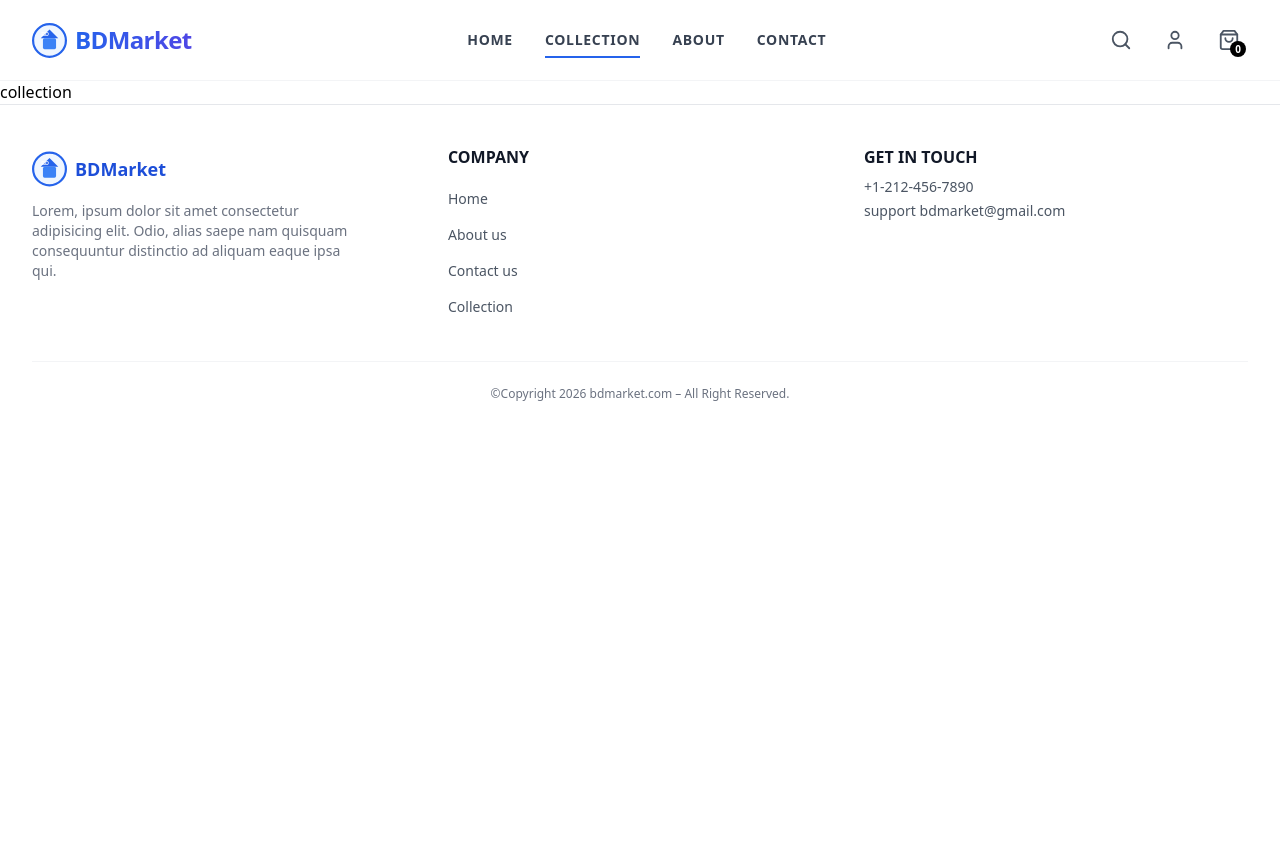
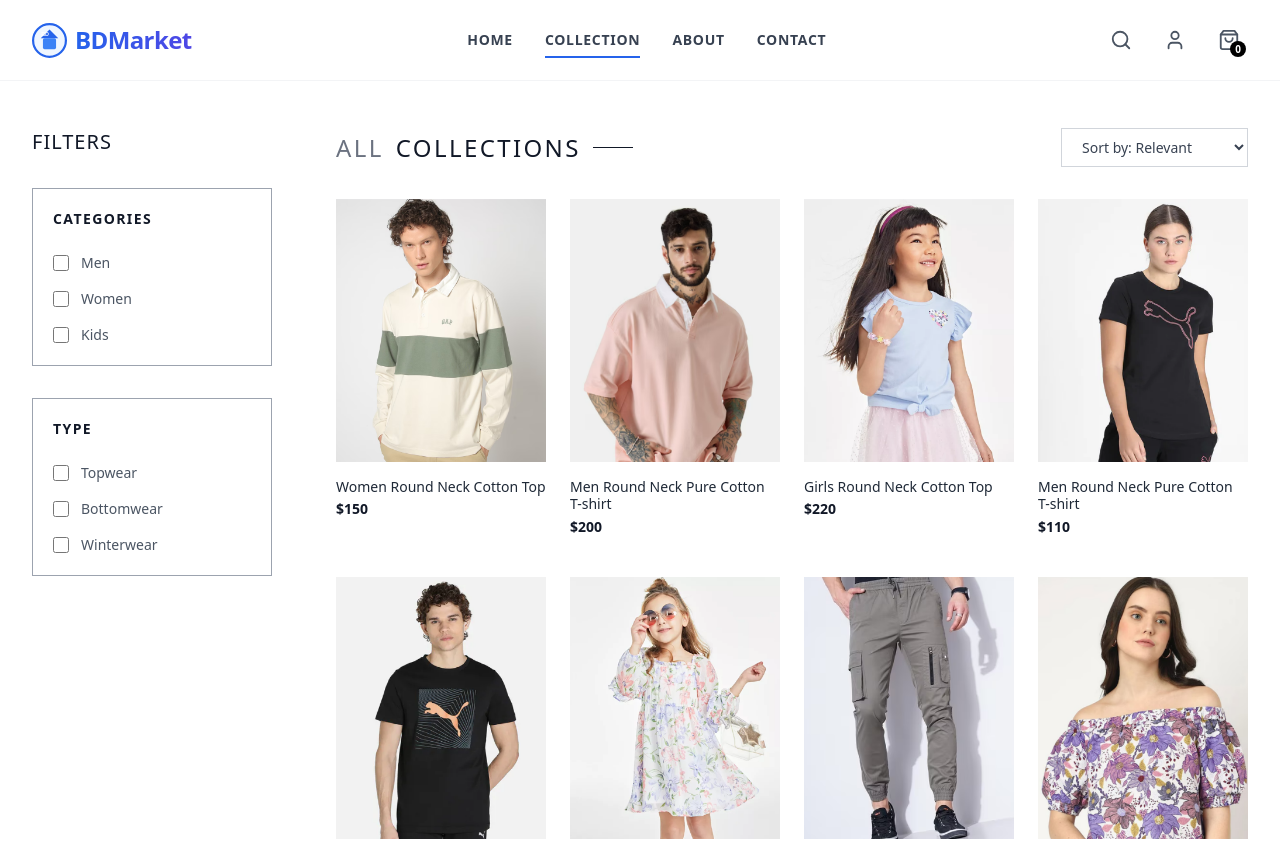
Before and after one commit to imrulkayes01/BDMarket, a Nuxt app: page /collection in a window 1280 px wide. Shown: the top 841 px of the page. Before the commit the page ends 800 px from the top, so only its background shows below. Built offline with nearby package versions, Linux system fonts and the light colour scheme.

Commit message:
Add new collection pages

```diff
--- a/json/product_data.json
+++ b/json/product_data.json
@@ -2,51 +2,71 @@
   {
     "name": "Women Round Neck Cotton Top",
     "price": 150,
-    "image": "bjybd8.png"
+    "image": "bjybd8.png",
+    "category": "Women",
+    "type": "Topwear"
   },
   {
     "name": "Men Round Neck Pure Cotton T-shirt",
     "price": 200,
-    "image": "cj2.png"
+    "image": "cj2.png",
+    "category": "Men",
+    "type": "Topwear"
   },
   {
     "name": "Girls Round Neck Cotton Top",
     "price": 220,
-    "image": "cjhqd9.png"
+    "image": "cjhqd9.png",
+    "category": "Kids",
+    "type": "Topwear"
   },
   {
     "name": "Men Round Neck Pure Cotton T-shirt",
     "price": 110,
-    "image": "dyfwx5.png"
+    "image": "dyfwx5.png",
+    "category": "Men",
+    "type": "Topwear"
   },
   {
     "name": "Women Round Neck Cotton Top",
     "price": 130,
-    "image": "jivgy4.png"
+    "image": "jivgy4.png",
+    "category": "Women",
+    "type": "Topwear"
   },
   {
     "name": "Girls Round Neck Cotton Top",
     "price": 140,
-    "image": "km3.png"
+    "image": "km3.png",
+    "category": "Kids",
+    "type": "Topwear"
   },
   {
     "name": "Men Tapered Fit Flat-Front Trousers",
     "price": 190,
-    "image": "pdf10.png"
+    "image": "pdf10.png",
+    "category": "Men",
+    "type": "Bottomwear"
   },
   {
     "name": "Men Round Neck Pure Cotton T-shirt",
     "price": 140,
-    "image": "pvpga1.png"
+    "image": "pvpga1.png",
+    "category": "Men",
+    "type": "Topwear"
   },
   {
     "name": "Girls Round Neck Cotton Top",
     "price": 100,
-    "image": "sa6.png"
+    "image": "sa6.png",
+    "category": "Kids",
+    "type": "Topwear"
   },
   {
     "name": "Men Tapered Fit Flat-Front Trousers",
     "price": 110,
-    "image": "ysv7.png"
+    "image": "ysv7.png",
+    "category": "Men",
+    "type": "Bottomwear"
   }
 ]
--- a/pages/collection.vue
+++ b/pages/collection.vue
@@ -1,3 +1,260 @@
 <template>
-  <p>collection</p>
+  <div class="max-w-[1280px] mx-auto px-4 sm:px-6 lg:px-8 py-8 lg:py-12">
+    <!-- Breadcrumb or Top Navigation could go here, but matching image directly -->
+
+    <div class="flex flex-col lg:flex-row gap-8 lg:gap-16">
+      <!-- Sidebar Filters -->
+      <aside class="w-full lg:w-60 flex-shrink-0">
+        <div
+          @click="showFilter = !showFilter"
+          class="text-xl font-medium text-gray-900 mb-8 uppercase tracking-wider flex items-center gap-2 cursor-pointer lg:cursor-default group"
+        >
+          Filters
+          <svg
+            class="w-4 h-4 text-gray-400 transition-transform duration-300 lg:hidden"
+            :class="{ 'rotate-180': showFilter }"
+            fill="none"
+            stroke="currentColor"
+            viewBox="0 0 24 24"
+          >
+            <path
+              stroke-linecap="round"
+              stroke-linejoin="round"
+              stroke-width="2"
+              d="M19 9l-7 7-7-7"
+            />
+          </svg>
+        </div>
+
+        <!-- Filters Content: Always show on desktop (lg:block), toggle on mobile -->
+        <div :class="[showFilter ? 'block' : 'hidden', 'lg:block']">
+          <!-- Categories Filter -->
+          <div class="border border-gray-400 p-5 mb-8">
+            <h3
+              class="text-sm font-bold text-gray-900 mb-6 uppercase tracking-widest"
+            >
+              Categories
+            </h3>
+            <div class="space-y-4">
+              <label
+                v-for="cat in categories"
+                :key="cat"
+                class="flex items-center cursor-pointer group"
+              >
+                <input
+                  type="checkbox"
+                  v-model="selectedCategories"
+                  :value="cat"
+                  class="h-4 w-4 border-gray-300 text-blue-600 focus:ring-blue-500 rounded"
+                />
+                <span
+                  class="ml-3 text-sm text-gray-600 group-hover:text-black transition-colors"
+                  >{{ cat }}</span
+                >
+              </label>
+            </div>
+          </div>
+
+          <!-- Type Filter -->
+          <div class="border border-gray-400 p-5">
+            <h3
+              class="text-sm font-bold text-gray-900 mb-6 uppercase tracking-widest"
+            >
+              Type
+            </h3>
+            <div class="space-y-4">
+              <label
+                v-for="type in types"
+                :key="type"
+                class="flex items-center cursor-pointer group"
+              >
+                <input
+                  type="checkbox"
+                  v-model="selectedTypes"
+                  :value="type"
+                  class="h-4 w-4 border-gray-300 text-blue-600 focus:ring-blue-500 rounded"
+                />
+                <span
+                  class="ml-3 text-sm text-gray-600 group-hover:text-black transition-colors"
+                  >{{ type }}</span
+                >
+              </label>
+            </div>
+          </div>
+        </div>
+      </aside>
+
+      <!-- Main Content -->
+      <main class="flex-1">
+        <!-- Top Title & Sort Section -->
+        <div class="flex flex-wrap items-center justify-between mb-8 gap-4">
+          <div class="flex items-center gap-4">
+            <h1
+              class="text-xl md:text-2xl font-normal text-gray-500 uppercase tracking-widest flex items-center gap-3"
+            >
+              All <span class="text-gray-900 font-medium">Collections</span>
+              <span class="h-px w-10 bg-gray-900"></span>
+            </h1>
+          </div>
+
+          <div class="flex items-center">
+            <select
+              id="sort"
+              v-model="sortBy"
+              class="text-sm border border-gray-300 px-4 py-2 bg-white text-gray-700 outline-none focus:ring-2 focus:ring-blue-100 transition-all cursor-pointer"
+            >
+              <option value="relevant">Sort by: Relevant</option>
+              <option value="low-high">Sort by: Low to High</option>
+              <option value="high-low">Sort by: High to Low</option>
+            </select>
+          </div>
+        </div>
+
+        <!-- Products Grid -->
+        <div
+          v-if="filteredProducts.length > 0"
+          class="grid grid-cols-2 md:grid-cols-2 lg:grid-cols-3 xl:grid-cols-4 gap-x-6 gap-y-10"
+        >
+          <div
+            v-for="product in filteredProducts"
+            :key="product.name"
+            class="group cursor-pointer"
+          >
+            <!-- Product Image -->
+            <div class="aspect-[4/5] overflow-hidden bg-gray-100 mb-4">
+              <img
+                :src="product.image"
+                :alt="product.name"
+                class="w-full h-full object-cover object-center transition-transform duration-500 group-hover:scale-105"
+              />
+            </div>
+
+            <!-- Product Info -->
+            <div class="flex flex-col gap-1">
+              <h3 class="text-sm text-gray-800 leading-tight">
+                {{ product.name }}
+              </h3>
+              <p class="text-sm font-semibold text-gray-900">
+                ${{ product.price }}
+              </p>
+            </div>
+          </div>
+        </div>
+
+        <!-- Empty State -->
+        <div
+          v-else
+          class="flex flex-col items-center justify-center py-24 text-center"
+        >
+          <div
+            class="w-16 h-16 bg-gray-50 rounded-full flex items-center justify-center mb-4"
+          >
+            <svg
+              class="w-8 h-8 text-gray-300"
+              fill="none"
+              stroke="currentColor"
+              viewBox="0 0 24 24"
+            >
+              <path
+                stroke-linecap="round"
+                stroke-linejoin="round"
+                stroke-width="2"
+                d="M21 21l-6-6m2-5a7 7 0 11-14 0 7 7 0 0114 0z"
+              ></path>
+            </svg>
+          </div>
+          <h3 class="text-lg font-medium text-gray-900 mb-1">
+            No collections found
+          </h3>
+          <p class="text-sm text-gray-500 mb-6">
+            We couldn't find anything matching your current selection.
+          </p>
+          <button
+            @click="resetFilters"
+            class="px-6 py-2 bg-gray-900 text-white text-xs font-bold uppercase tracking-widest hover:bg-black transition-colors"
+          >
+            Clear All Filters
+          </button>
+        </div>
+      </main>
+    </div>
+  </div>
 </template>
+
+<script setup>
+import { ref, computed } from "vue";
+import rawProducts from "~/json/product_data.json";
+import { useSearch } from "~/composables/useSearch";
+
+const { search } = useSearch();
+
+// Image handling
+const productImages = import.meta.glob("../photo/*.png", {
+  eager: true,
+  import: "default",
+});
+
+const products = rawProducts.map((product) => ({
+  ...product,
+  image: productImages[`../photo/${product.image}`],
+}));
+
+// Filter options
+const categories = ["Men", "Women", "Kids"];
+const types = ["Topwear", "Bottomwear", "Winterwear"];
+
+// UI State
+const showFilter = ref(false); // Collapsed by default
+const selectedCategories = ref([]);
+const selectedTypes = ref([]);
+const sortBy = ref("relevant");
+
+// Logic
+const filteredProducts = computed(() => {
+  let result = [...products];
+
+  // Apply Search filter
+  if (search.value) {
+    result = result.filter((p) =>
+      p.name.toLowerCase().includes(search.value.toLowerCase()),
+    );
+  }
+
+  // Apply Categories filter
+  if (selectedCategories.value.length > 0) {
+    result = result.filter((p) =>
+      selectedCategories.value.includes(p.category),
+    );
+  }
+
+  // Apply Type filter
+  if (selectedTypes.value.length > 0) {
+    result = result.filter((p) => selectedTypes.value.includes(p.type));
+  }
+
+  // Apply Sorting
+  if (sortBy.value === "low-high") {
+    result.sort((a, b) => a.price - b.price);
+  } else if (sortBy.value === "high-low") {
+    result.sort((a, b) => b.price - a.price);
+  }
+
+  return result;
+});
+
+const resetFilters = () => {
+  selectedCategories.value = [];
+  selectedTypes.value = [];
+  search.value = "";
+  sortBy.value = "relevant";
+};
+</script>
+
+<style scoped>
+.line-clamp-2 {
+  display: -webkit-box;
+  -webkit-line-clamp: 2;
+  -webkit-box-orient: vertical;
+  overflow: hidden;
+}
+</style>
```
